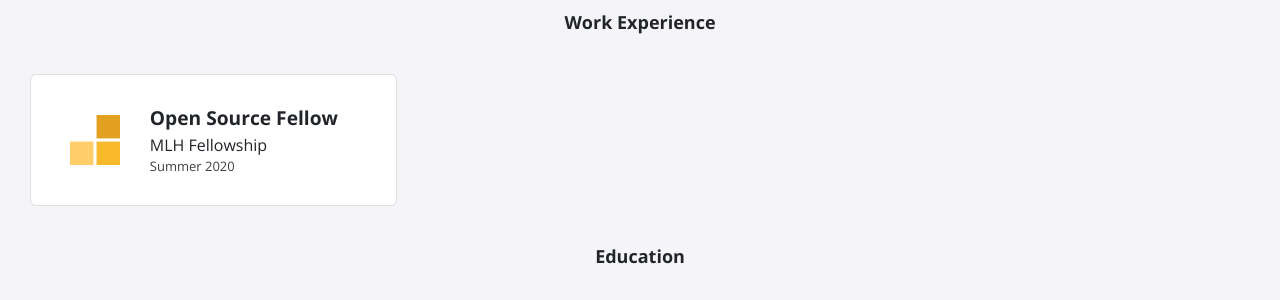
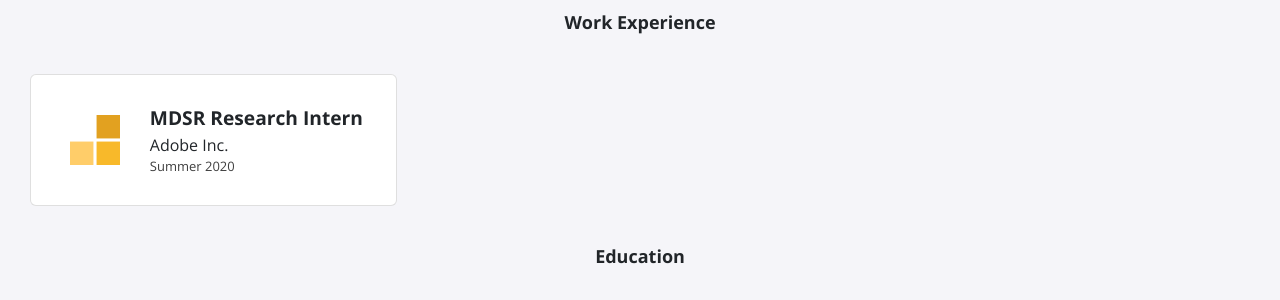
Before and after one commit to saraswati789/saraswati789.github.io, a Jekyll site: the page built from index.html, in a window 1280 px wide. Shown: the part 833-1133 px from the top of the page. Built offline with Jekyll 4.4.1, drawn with Linux system fonts in a browser that asks for light colours; nearby versions of some CDN libraries.

Commit message:
Update experience.yml

```diff
--- a/_data/experience.yml
+++ b/_data/experience.yml
@@ -1,4 +1,4 @@
-- role: Open Source Fellow
-  company: MLH Fellowship
+- role: MDSR Research Intern
+  company: Adobe Inc.
   dates: Summer 2020
   logo: fellowship.svg
```
